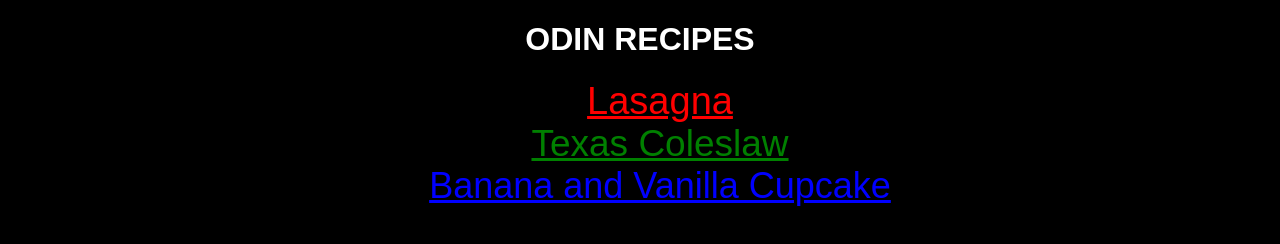
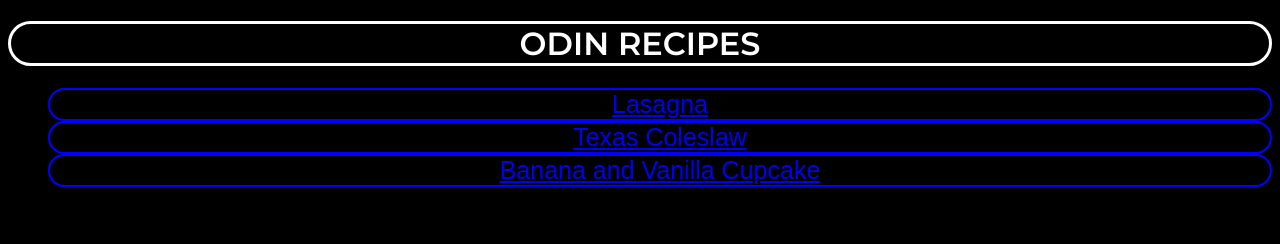
Before and after one commit to ahmad-commits/odin-recipes, a plain HTML site: page index.html in a window 1280 px wide. Drawn offline with Linux system fonts and the light colour scheme.

Commit message:
updated style

```diff
--- a/css/style.css
+++ b/css/style.css
@@ -1,33 +1,30 @@
 .body {
-    font-family: sans-serif;
     background-color: black;
+    text-align: center;
 }
-.link1:link {
-    color: red;
-}
-.link2:link {
-    color: green;
-}
-.link3:link {
-    color: blue;
-}
-.l1 .l2 .l3 {
-    font-family: sans-serif;
 
-}
 .recipe-head {
+    font-family: Montserrat, sans-serif;
     color: white;
     text-align: center;
+    border: 3px solid white;
+    border-radius: 25px;
 }
 .l1 {
-    font-size: 38px;
-    text-align: center;
+    font-size: 25px;
+    border: 2px solid blue;
+    font-family: sans-serif;
+    border-radius: 25px;
 }
 .l2 {
-    font-size: 37px;
-    text-align: center;
+    font-size: 25px;
+    border: 2px solid blue;
+    font-family: sans-serif;
+    border-radius: 25px;
 }
 .l3 {
-    font-size: 36px;
-    text-align: center;
+    font-size: 25px;
+    border: 2px solid blue;
+    font-family: sans-serif;
+    border-radius: 25px;
 }
--- a/index.html
+++ b/index.html
@@ -2,8 +2,11 @@
 <html lang="en">
     <head>
         <meta charset="utf-8">
-        <title>Recipes</title>
+        <title>Recipes</title><link rel="preconnect" href="https://fonts.googleapis.com">
+        <link rel="preconnect" href="https://fonts.gstatic.com" crossorigin>
+        <link href="https://fonts.googleapis.com/css2?family=Montserrat:wght@600&display=swap" rel="stylesheet">
         <link rel="stylesheet" href="./css/style.css">
+
     </head>
     <body class="body">
         <h1 class="recipe-head">ODIN RECIPES</h1>
```
